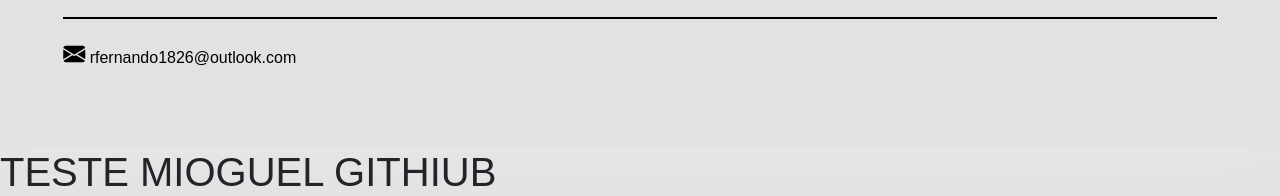
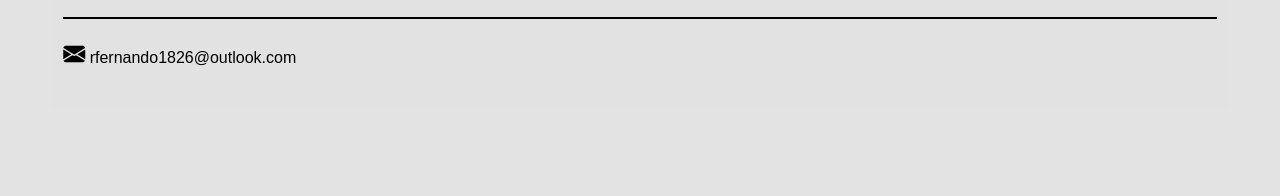
Before and after one commit to Rfernando0513/Sejam, a website: page index.html in a window 1280 px wide. Shown: the part 2739-2935 px from the top of the page. After the commit the page ends 2887 px from the top, so only its background shows below. Drawn offline with nearby package versions, Linux system fonts and the light colour scheme.

Commit message:
teste error

```diff
--- a/index.html
+++ b/index.html
@@ -204,7 +204,6 @@
             </div>
         </div>
     </footer>
-    <h1>TESTE MIOGUEL GITHIUB</h1>
     <script src="https://cdn.jsdelivr.net/npm/bootstrap@5.3.0/dist/js/bootstrap.bundle.min.js"></script>
 </body>
 </html>
```
